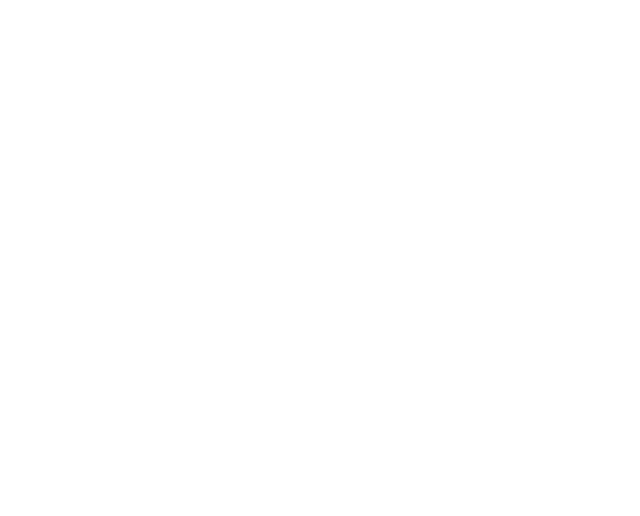
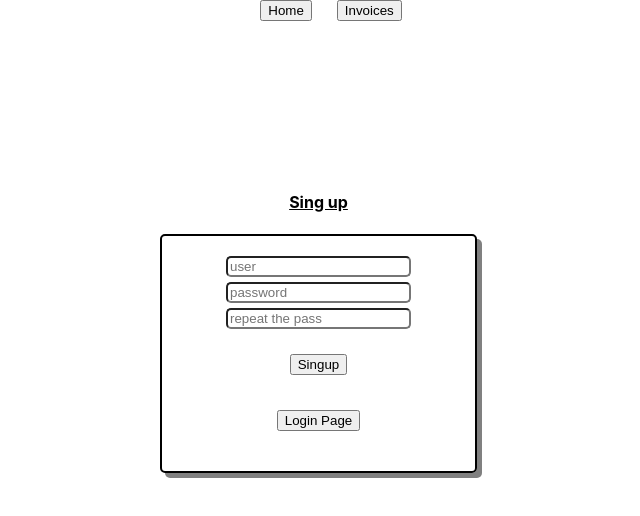
Before and after one commit to ArTuR00232/InvoiceMenagement, a React (Create React App) app in the folder FrontEnd/invoicemenagement/: page /Singup in a window 1280 px wide. Before the commit this address had no page. Shown: the top 516 px of the page, without its empty margins (334-974 px from the left). Built offline with nearby package versions, Linux system fonts and the light colour scheme.

Commit message:
singup page backend user manipulation update

```diff
--- a/FrontEnd/invoicemenagement/src/App.css
+++ b/FrontEnd/invoicemenagement/src/App.css
@@ -59,7 +59,7 @@
   padding-right: 150px;
   padding:15px;
 }
-.Form_box{
+.form_box{
   height: fit-content;
   display: flex;
   justify-content: center;
--- a/FrontEnd/invoicemenagement/src/Components/Routes.js
+++ b/FrontEnd/invoicemenagement/src/Components/Routes.js
@@ -3,7 +3,8 @@ import {Route, BrowserRouter, Routes} from "react-router-dom"
 import Home from "./Home.js";
 import Invoices from "./Invoices";
 import LoginPage from "./LoguinPage.js";
-
+import UserPage from "./UserP.js";
+import SingUpPage from "./singUp.js";
 
 export const Routies = () =>{
     return (
@@ -12,6 +13,8 @@ export const Routies = () =>{
                 <Route Component={Home} path = "/"/>
                 <Route Component={Invoices} path ="/invoices"/>
                 <Route Component={LoginPage} path="/login"/>
+                <Route Component={UserPage} path = "/UserPage"/>
+                <Route Component={SingUpPage} path="/Singup"/>
             </Routes>
         </BrowserRouter>
     )
--- /dev/null
+++ b/FrontEnd/invoicemenagement/src/Components/singUp.js
@@ -0,0 +1,82 @@
+import { React,useState } from "react";
+import Menu from "./MenuHeader";
+import { useNavigate } from "react-router-dom";
+
+export function SingUpPage(){
+    const [sing, Setsing] = useState({
+        user:"",
+        pass:"",
+        passrepeat:""
+    })
+    const nav = useNavigate()
+    function handleInput(e){
+        const {name, value} = e.target
+        Setsing(prevState =>({
+            ...prevState,
+            [name]:value,
+        }))
+    }
+    function singups(){
+        var url = '/API/User/post/'+sing.user+'+'+sing.pass
+        fetch(url,{
+            method:'POST',
+            headers:{
+                'content-Type':'application/Json'
+            }
+        })
+        .then(Response=>Response.json())
+        .catch(error=>console.log('fetching error: ', error))
+    }
+    function loginpage(){
+        nav('/login')
+    }
+
+    function HandleSingup(){
+        if(sing.user == ''){
+            alert('must insert an user')
+        }
+        else{
+            if(sing.passrepeat != sing.pass){
+                alert('the pass is not the same!')
+            }
+            else{
+                singups()
+                alert('Welcome'+sing.user+'lets singin')
+                nav('/login')
+            }
+        }
+    }
+    return(
+        <div className='home'>
+            <div className='top-menu'>
+                <Menu/>
+            </div>
+            <div className='log_title'>
+                <h4>
+                    Sing up
+                </h4>
+            </div>
+            <form className = 'form_box'>
+                <div className='content_form'>
+                    <div className='form'>
+                        <input  className='input' name = 'user' placeholder = 'user' value = {sing.user} onchange={handleInput}></input>
+                    </div>
+                    <div  className='form'>
+                        <input  className='input' name = 'pass' placeholder ='password' type = 'password' value = {sing.pass} onchange={handleInput}></input>
+                    </div>
+                    <div  className='form'>
+                        <input  className='input' name = 'passrepeat' placeholder= 'repeat the pass' type = 'password' value = {sing.passrepeat} onchange ={handleInput}></input>
+                    </div>
+                    <div className = 'form_submit'>
+                        <button className = 'button' type = 'button' onClick={HandleSingup}>Singup</button>
+                    </div>
+                    <div className = 'form_submit'>
+                        <button className = 'button' type = 'button' onClick={loginpage}>Login Page</button>
+                    </div>
+                </div>
+            </form>
+
+        </div>
+    )
+}
+export default SingUpPage;
```
Also changed, not shown: 1 other file (tests, documents, lock files or other folders).
